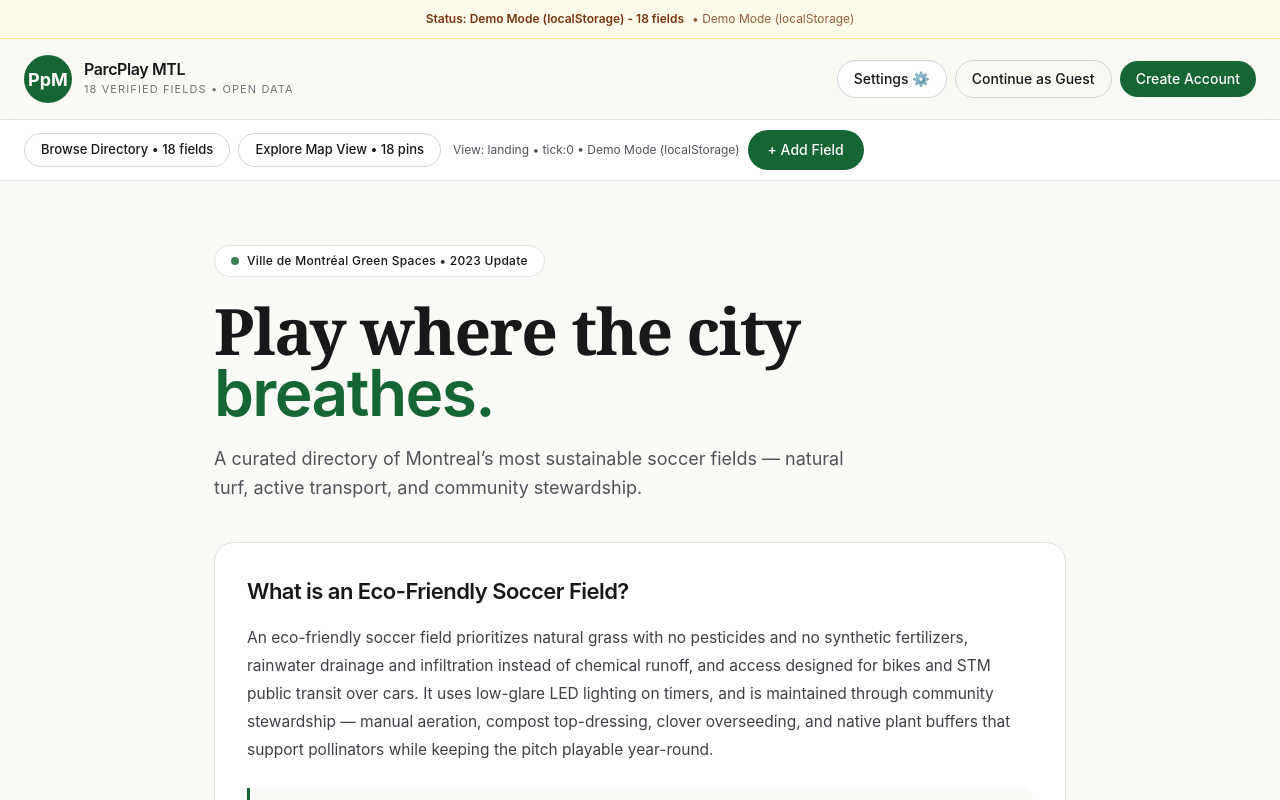
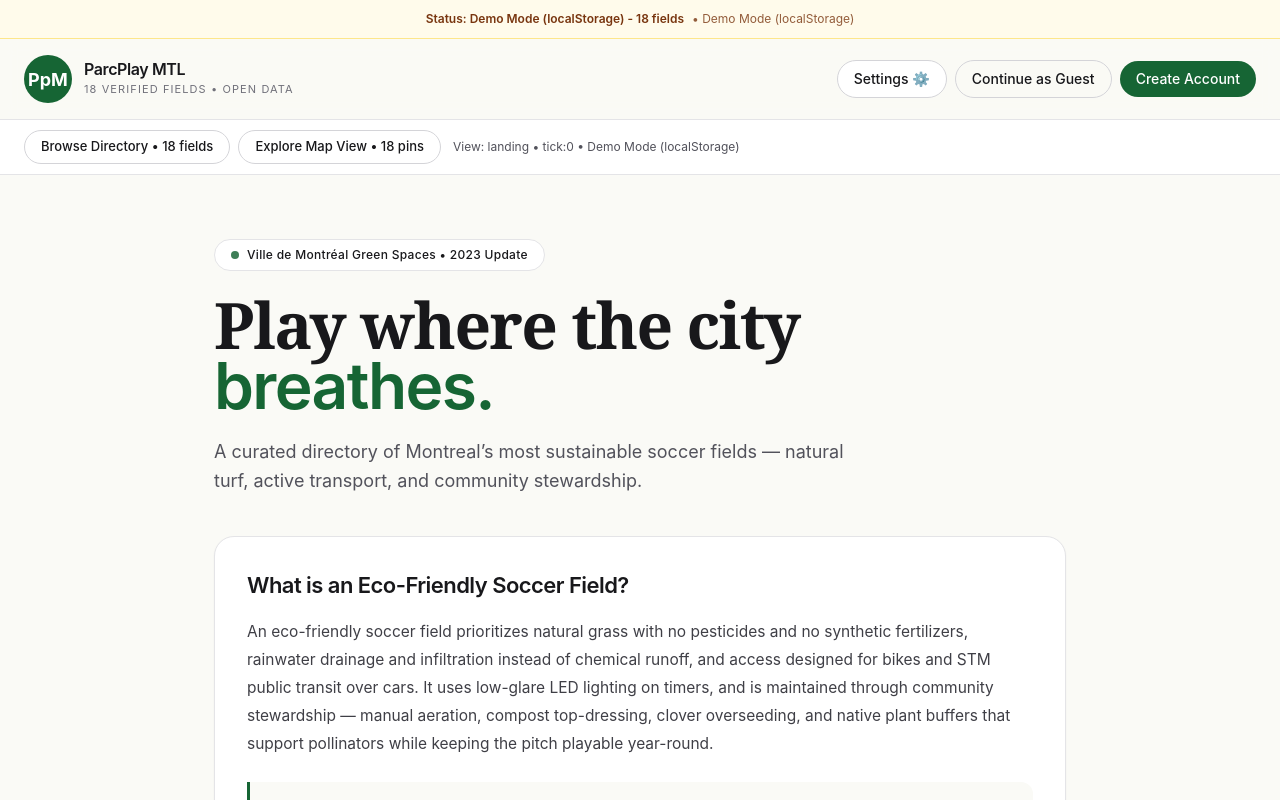
Before and after one commit to gilbertekalea/ParcPlayMTL, a Next.js app: page / in a window 1280 px wide. Shown: the top 800 px of the page. Built offline with nearby package versions, Linux system fonts and the light colour scheme.

Commit message:
minor adjustment

```diff
--- a/app/page.tsx
+++ b/app/page.tsx
@@ -1061,7 +1061,9 @@ export default function Page() {
           <span className="text-[12px] text-zinc-600 ml-1">
             View: {view} {view === 'directory' && '• Directory Active • 18 fields'} {view === 'map' && '• Map Active • 18 fields mapped'} • {navLabel} tick:{navTick} • {sbStatus}
           </span>
-          <button
+
+          {/* Add field Modal  */}
+          {/* <button
             type="button"
             onClick={() => {
               if (!user) { setShowAuth(true); setAuthTab('guest'); return; }
@@ -1070,7 +1072,7 @@ export default function Page() {
             className="whitespace-nowrap px-5 py-2.5 rounded-full bg-[#166534] text-white text-sm font-medium hover:bg-[#14532d]"
           >
             + Add Field
-          </button>
+          </button> */}
         </div>
 
       </div>
@@ -1185,7 +1187,7 @@ export default function Page() {
                   className="w-full bg-white border border-zinc-200 rounded-full px-5 py-2.5 text-sm outline-none focus:border-[#166534] focus:ring-2 focus:ring-[#166534]/10"
                 />
               </div>
-              {/* <button
+              <button
                 type="button"
                 onClick={() => {
                   if (!user) { setShowAuth(true); setAuthTab('guest'); return; }
@@ -1194,7 +1196,7 @@ export default function Page() {
                 className="whitespace-nowrap px-5 py-2.5 rounded-full bg-[#166534] text-white text-sm font-medium hover:bg-[#14532d]"
               >
                 + Add Field
-              </button> */}
+              </button>
             </div>
           </div>
 
```
